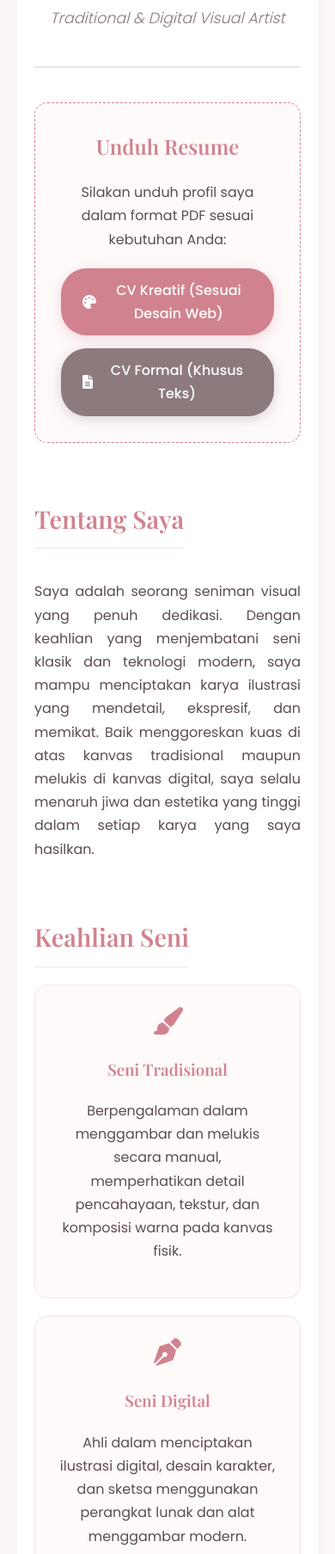
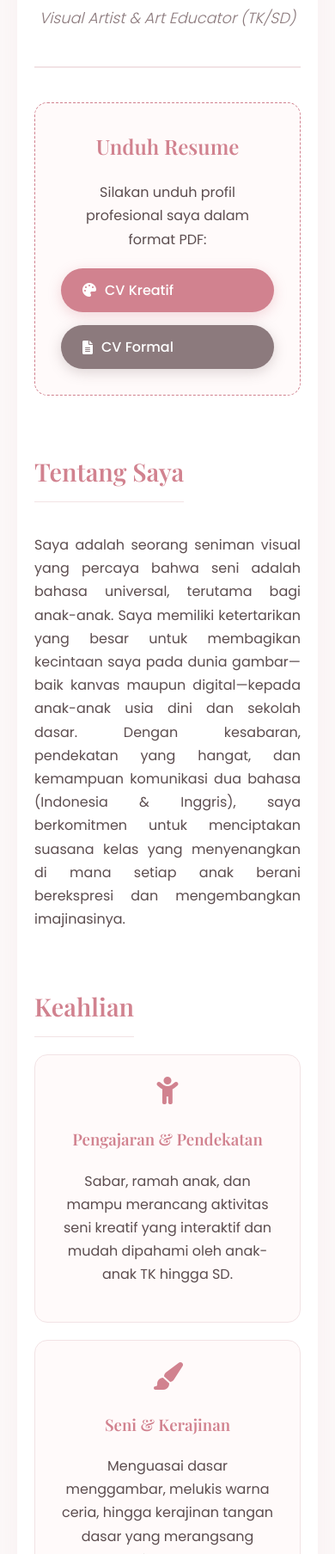
Before and after one commit to andarahabibie/andaranasywa.github.io, a plain HTML site: page index.html in a window 390 px wide. Shown: the part 193-2000 px from the top of the page at 86% size. Drawn offline with nearby package versions, Linux system fonts and the light colour scheme; a web font is replaced by a local one.

Commit message:
Update portfolio details and improve content clarity

```diff
--- a/index.html
+++ b/index.html
@@ -3,7 +3,7 @@
 <head>
     <meta charset="UTF-8">
     <meta name="viewport" content="width=device-width, initial-scale=1.0">
-    <title>Andara Nasywa Habibie - Portfolio & CV</title>
+    <title>Andara Nasywa Habibie - Art Educator & Artist</title>
     <link href="https://fonts.googleapis.com/css2?family=Playfair+Display:ital,wght@0,400;0,600;1,400&family=Poppins:wght@300;400;500&display=swap" rel="stylesheet">
     <link rel="stylesheet" href="https://cdnjs.cloudflare.com/ajax/libs/font-awesome/6.0.0/css/all.min.css">
     <style>
@@ -90,7 +90,7 @@
             padding: 25px;
             border-radius: 15px;
             flex: 1;
-            min-width: 250px;
+            min-width: 200px;
             transition: transform 0.3s ease, box-shadow 0.3s ease;
             text-align: center;
         }
@@ -125,7 +125,6 @@
             font-size: 1.2em;
         }
 
-        /* Styling untuk Tombol Unduh */
         .download-container {
             text-align: center;
             background: #fffafa;
@@ -198,6 +197,7 @@
             .container { padding: 30px 20px; }
             .header h1 { font-size: 2.2em; }
             .btn-group { flex-direction: column; }
+            .skills-grid { flex-direction: column; }
         }
     </style>
 </head>
@@ -206,18 +206,18 @@
     <div class="container">
         <div class="header">
             <h1>Andara Nasywa Habibie</h1>
-            <p>Traditional & Digital Visual Artist</p>
+            <p>Visual Artist & Art Educator (TK/SD)</p>
         </div>
 
         <div class="download-container">
             <h2 style="margin-top: 0; font-size: 1.5em;">Unduh Resume</h2>
-            <p style="margin-bottom: 0;">Silakan unduh profil saya dalam format PDF sesuai kebutuhan Anda:</p>
+            <p style="margin-bottom: 0;">Silakan unduh profil profesional saya dalam format PDF:</p>
             <div class="btn-group">
                 <a href="cv-kreatif.pdf" download class="btn btn-creative">
-                    <i class="fas fa-palette"></i> CV Kreatif (Sesuai Desain Web)
+                    <i class="fas fa-palette"></i> CV Kreatif
                 </a>
                 <a href="cv-formal.pdf" download class="btn btn-formal">
-                    <i class="fas fa-file-alt"></i> CV Formal (Khusus Teks)
+                    <i class="fas fa-file-alt"></i> CV Formal
                 </a>
             </div>
         </div>
@@ -225,22 +225,22 @@
         <div class="section">
             <h2>Tentang Saya</h2>
             <p class="about-text">
-                Saya adalah seorang seniman visual yang penuh dedikasi. Dengan keahlian yang menjembatani seni klasik dan teknologi modern, saya mampu menciptakan karya ilustrasi yang mendetail, ekspresif, dan memikat. Baik menggoreskan kuas di atas kanvas tradisional maupun melukis di kanvas digital, saya selalu menaruh jiwa dan estetika yang tinggi dalam setiap karya yang saya hasilkan.
+                Saya adalah seorang seniman visual yang percaya bahwa seni adalah bahasa universal, terutama bagi anak-anak. Saya memiliki ketertarikan yang besar untuk membagikan kecintaan saya pada dunia gambar—baik kanvas maupun digital—kepada anak-anak usia dini dan sekolah dasar. Dengan kesabaran, pendekatan yang hangat, dan kemampuan komunikasi dua bahasa (Indonesia & Inggris), saya berkomitmen untuk menciptakan suasana kelas yang menyenangkan di mana setiap anak berani berekspresi dan mengembangkan imajinasinya.
             </p>
         </div>
 
         <div class="section">
-            <h2>Keahlian Seni</h2>
+            <h2>Keahlian</h2>
             <div class="skills-grid">
                 <div class="skill-box">
-                    <i class="fas fa-paint-brush"></i>
-                    <h3 style="margin-top: 10px;">Seni Tradisional</h3>
-                    <p>Berpengalaman dalam menggambar dan melukis secara manual, memperhatikan detail pencahayaan, tekstur, dan komposisi warna pada kanvas fisik.</p>
+                    <i class="fas fa-child"></i>
+                    <h3 style="margin-top: 10px;">Pengajaran & Pendekatan</h3>
+                    <p>Sabar, ramah anak, dan mampu merancang aktivitas seni kreatif yang interaktif dan mudah dipahami oleh anak-anak TK hingga SD.</p>
                 </div>
                 <div class="skill-box">
-                    <i class="fas fa-pen-nib"></i>
-                    <h3 style="margin-top: 10px;">Seni Digital</h3>
-                    <p>Ahli dalam menciptakan ilustrasi digital, desain karakter, dan sketsa menggunakan perangkat lunak dan alat menggambar modern.</p>
+                    <i class="fas fa-paint-brush"></i>
+                    <h3 style="margin-top: 10px;">Seni & Kerajinan</h3>
+                    <p>Menguasai dasar menggambar, melukis warna ceria, hingga kerajinan tangan dasar yang merangsang motorik halus anak.</p>
                 </div>
             </div>
         </div>
@@ -258,7 +258,7 @@
                     <h3 style="text-align: left; border-bottom: 1px solid var(--border-light); padding-bottom: 10px;">Bahasa</h3>
                     <ul class="elegant-list">
                         <li><strong>Bahasa Indonesia</strong> (Native)</li>
-                        <li><strong>Bahasa Inggris</strong> (Lancar)</li>
+                        <li><strong>Bahasa Inggris</strong> (Lancar - Siap untuk sekolah bilingual)</li>
                     </ul>
                 </div>
             </div>
@@ -266,7 +266,7 @@
 
         <div class="section" style="text-align: center; margin-top: 50px;">
             <h2>Lihat Karya Saya</h2>
-            <p>Sebagian besar karya seni saya dipublikasikan di Instagram. Mari terhubung!</p>
+            <p>Meskipun saya fokus mengajar, saya tetap aktif berkarya. Anda bisa melihat gaya ilustrasi saya di Instagram!</p>
             <a href="https://instagram.com/bunny_sweetbun" class="btn-instagram" target="_blank">
                 <i class="fab fa-instagram"></i> @bunny_sweetbun
             </a>
```
